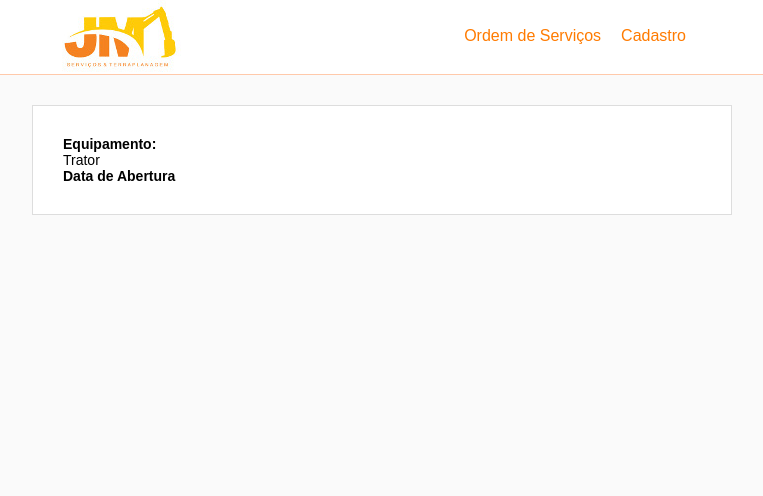
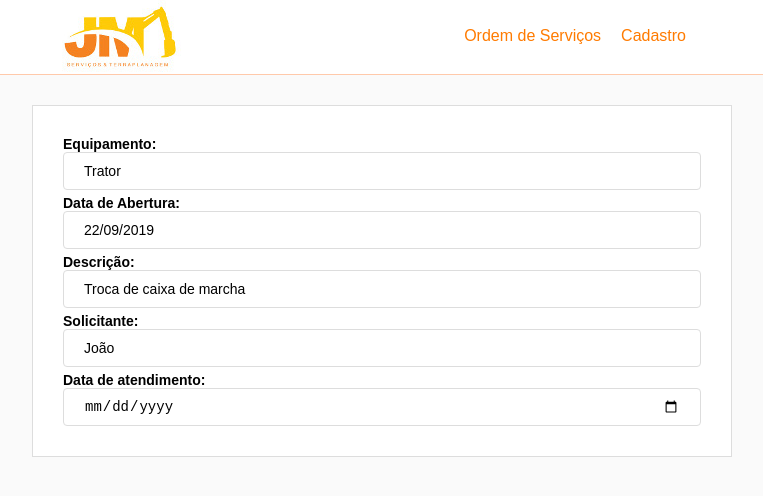
Before and after one commit to gissandrogama/jmfront, a React (Create React App) app: page /visualize in a window 1280 px wide. Shown: the top 496 px of the page, without its empty margins (258-1021 px from the left). Built offline with nearby package versions, Linux system fonts and the light colour scheme; no server answers.

Commit message:
ajuste visualeze

```diff
--- a/src/pages/Cadastro/CadOrdem.css
+++ b/src/pages/Cadastro/CadOrdem.css
@@ -25,7 +25,7 @@ form#new-os input[type=text] {
     height: 38px;
     border-radius: 4px;
     border: 1px solid #ddd;
-    padding: 0 20px;
+    padding: 10px 20px;
     font-size: 14px;
 }
 
@@ -33,7 +33,7 @@ form#new-os input[type=date] {
     height: 38px;
     border-radius: 4px;
     border: 1px solid #ddd;
-    padding: 0 20px;
+    padding: 10px 20px;
     font-size: 14px;
     color: rgb(126, 124, 124);
 
--- a/src/pages/Visualize.css
+++ b/src/pages/Visualize.css
@@ -9,3 +9,22 @@
     display: flex;
     flex-direction: column;
 }
+
+.visual p {
+    height: 38px;
+    border-radius: 4px;
+    border: 1px solid #ddd;
+    padding: 10px 20px;
+    font-size: 14px;
+    margin-bottom: 5px;
+}
+
+.visual form#new_ordem input[type=date] {
+    width: 100%;
+    height: 38px;
+    border-radius: 4px;
+    border: 1px solid #ddd;
+    padding: 10px 20px;
+    font-size: 14px;
+
+}
--- a/src/pages/Visualize.js
+++ b/src/pages/Visualize.js
@@ -15,15 +15,44 @@ export default class Visualize extends Component {
         status: '',
     }
 
-    render(){
-        return(
+    async componentDidMount() {
+
+        const { id } = this.props.match.params
+
+        const response = await api.get(`/ordem/${id}`)
+
+        this.setState({
+            equipamento: response.data.equipamento,
+            setor: response.data.setor,
+            data: response.data.data,
+            descricao: response.data.descricao,
+            solicitante: response.data.solicitante,
+            data_atend: response.data.data_atend,
+            status: response.data.status,
+        })
+    }
+
+    render() {
+        return (
             <div className="visual">
                 <article>
                     <label><strong>Equipamento: </strong></label>
                     <p>Trator</p>
-                    <label><strong>Data de Abertura</strong></label>
-
-
+                    <label><strong>Data de Abertura:</strong></label>
+                    <p>22/09/2019</p>
+                    <label><strong>Descrição:</strong></label>
+                    <p>Troca de caixa de marcha</p>
+                    <label><strong>Solicitante:</strong></label>
+                    <p>João</p>
+                    <form id="new_ordem">
+                        <label><strong>Data de atendimento:</strong></label>
+                        <input
+                            type="date"
+                            name="data_atend"
+                            onChange={this.handleChange}
+                            value={this.state.url}
+                        />
+                    </form>
                 </article>
             </div>
         )
--- a/src/services/api.js
+++ b/src/services/api.js
@@ -1,5 +1,5 @@
 import axios from 'axios'
 
-const api = axios.create({ baseURL: 'http://192.168.43.249:3333'})
+const api = axios.create({ baseURL: 'http://localhost:3333'})
 
 export default api
```
